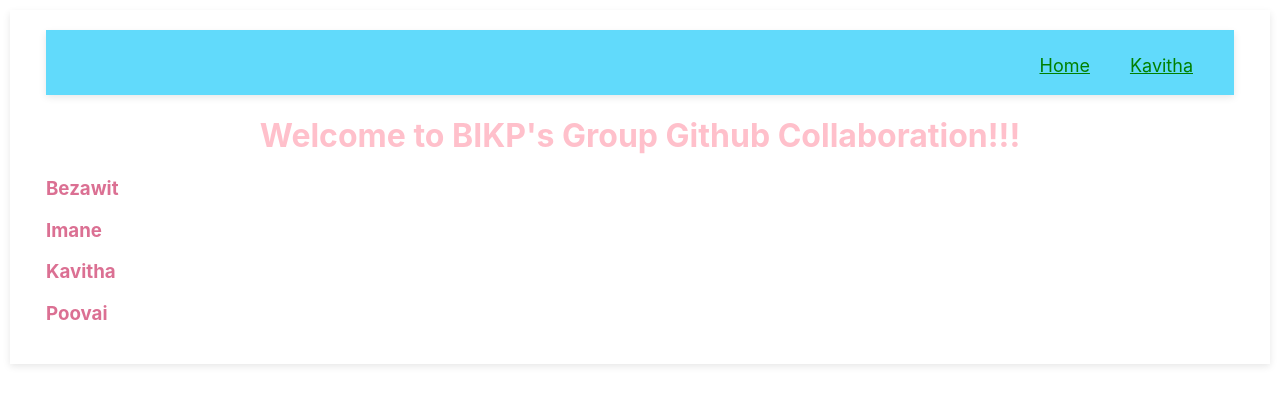
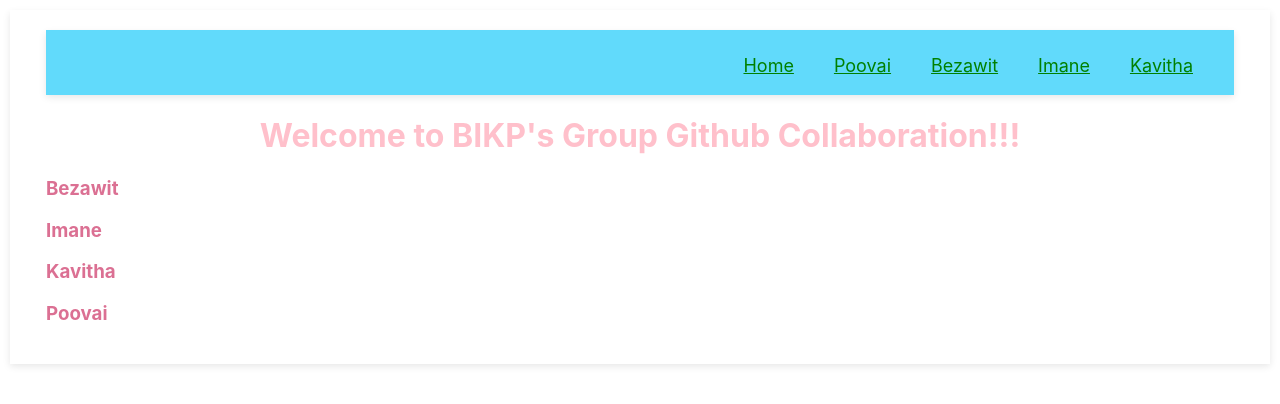
Before and after one commit to kavithachunduri/bikp, a React (Create React App) app: page / in a window 1280 px wide. Shown: the top 404 px of the page. Built offline with nearby package versions, Linux system fonts and the light colour scheme.

Commit message:
edited app.js

```diff
--- a/src/App.js
+++ b/src/App.js
@@ -15,15 +15,19 @@ function App() {
 
           <nav>
             <NavLink to={"/"} className="nav-links">Home</NavLink>
-
+            <NavLink to={"/poovai"} className="nav-links">Poovai</NavLink>
+            <NavLink to={"/bezawit"} className="nav-links">Bezawit</NavLink>
+            <NavLink to={"/imane"} className="nav-links">Imane</NavLink>
             <NavLink to={"/kavitha"} className="nav-links">Kavitha</NavLink>
           </nav>
 
           <Routes>
 
           <Route path="/" element={<Home/>}/>
-
           <Route path="/kavitha" element={<Kavitha/>}/>
+          <Route path="/poovai" element={<Poovai/>}/>
+          <Route path="/imane" element={<Imane/>}/>
+          <Route path="/bezawit" element={<Bezawit/>}/>
           </Routes>
 
     </div>
```
